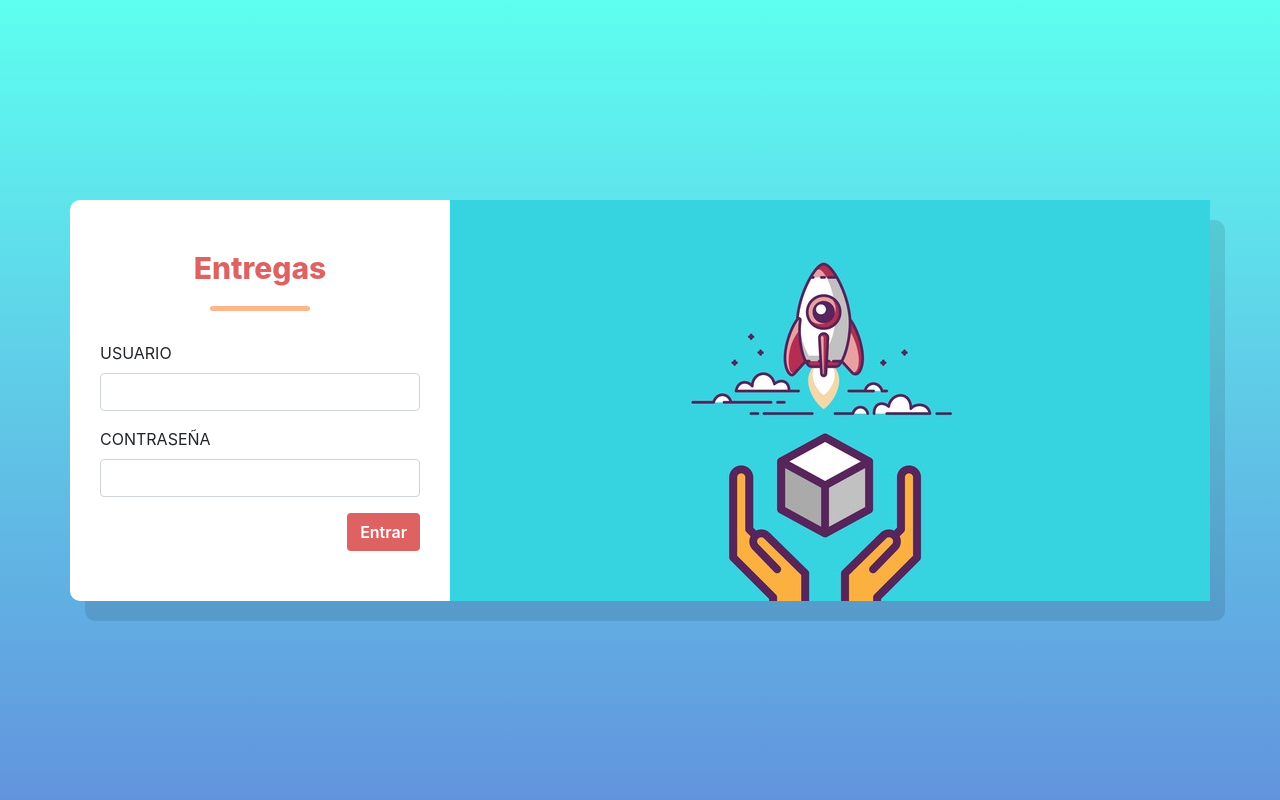
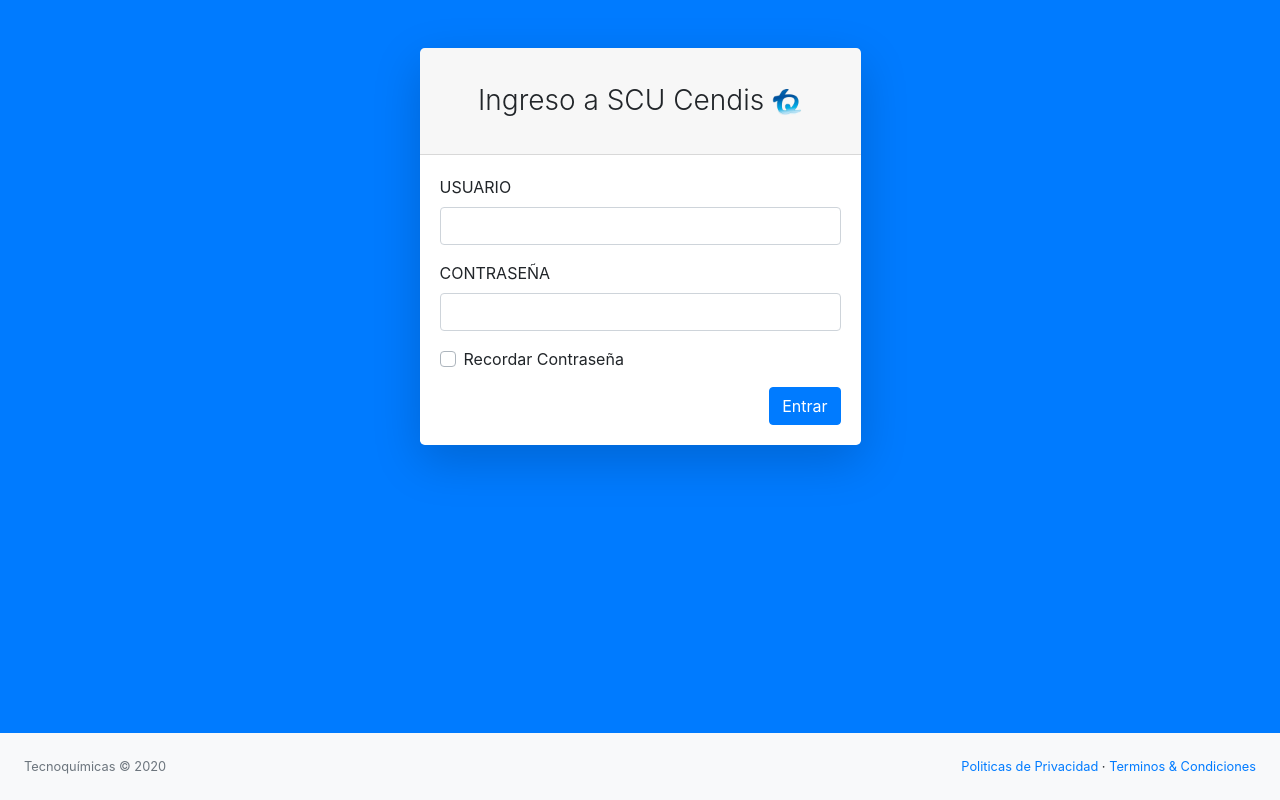
Before and after one commit to edsel9ra/checked_project_crud, a Django app: page /users/login in a window 1280 px wide. Run offline with Django 3.2, Linux system fonts and the light colour scheme; parts of the project's set-up code (start-up, migrations or seed data) failed here and were passed over; some libraries are stand-ins or nearby versions.

Commit message:
Logout add
Add logout to system and change login style

```diff
--- a/apps/checklist/templates/checklist/checklist_list.html
+++ b/apps/checklist/templates/checklist/checklist_list.html
@@ -9,10 +9,6 @@
                 <th>Quien entrega</th>
                 <th>Quien recibe</th>
                 <th>Fecha y Hora</th>
-                <th>
-                    <div class="button-group text-center"><a href="{% url 'checklist:create' %}"><button type="button"
-                                class="btn btn-primary">Chequear</button></a></div>
-                </th>
             </tr>
         </thead>
         <tbody class="text-center">
--- a/apps/users/templates/users/login.html
+++ b/apps/users/templates/users/login.html
@@ -4,23 +4,31 @@
 <html lang="es">
 
 <head>
-  <meta charset="utf-8">
-
-  <title>Entregas</title>
+  <meta charset="utf-8" />
+  <meta http-equiv="X-UA-Compatible" content="IE=edge" />
+  <meta name="viewport" content="width=device-width, initial-scale=1, shrink-to-fit=no" />
   <meta name="description" content="Deliveries Tecnoquimicas">
   <meta name="edson_ramos" content="SitePoint">
-
-  <link href="//maxcdn.bootstrapcdn.com/bootstrap/4.0.0/css/bootstrap.min.css" rel="stylesheet" id="bootstrap-css">
-  <link href="{% static 'users/login.css' %}" rel="stylesheet" type="text/css">
-
+  <title>Sistema de Chequeo Cendis TQ</title>
+  <link href="{% static 'commons/css/styles.css' %}" rel="stylesheet" />
+  <script src="https://cdnjs.cloudflare.com/ajax/libs/font-awesome/5.11.2/js/all.min.js"
+    crossorigin="anonymous"></script>
 </head>
 
-<body style="height: 100%;padding-top: 25vh;">
-  <section class="login-block">
+<body class="bg-primary">
+  <div id="layoutAuthentication">
+    <div id="layoutAuthentication_content">
+      <main>
         <div class="container">
-      <div class="row">
-        <div class="col-md-4 login-sec">
-          <h2 class="text-center">Entregas</h2>
+          <div class="row justify-content-center">
+            <div class="col-lg-5">
+              <div class="card shadow-lg border-0 rounded-lg mt-5">
+                <div class="card-header">
+                  <h3 class="text-center font-weight-light my-4">Ingreso a SCU Cendis
+                    <img id="logo" src="{% static 'commons/logo.png' %}" class="rounded" alt="...">
+                  </h3>
+                </div>
+                <div class="card-body">
                   <form class="login-form" method="POST" action="{% url 'users:login' %}">
                     <div class="form-group">
                       <label for="exampleInputEmail1" class="text-uppercase">{{ form.username.label }}</label>
@@ -30,20 +38,58 @@
                       <label for="exampleInputPassword1" class="text-uppercase">{{ form.password.label }}</label>
                       {{ form.password|add_class:'form-control' }}
                     </div>
-
-
+                    <div class="form-group">
+                      <div class="custom-control custom-checkbox"><input class="custom-control-input"
+                          id="rememberPasswordCheck" type="checkbox" /><label class="custom-control-label"
+                          for="rememberPasswordCheck">Recordar {{ form.password.label }}</label></div>
+                    </div>
                     <div class="form-check">
-              <button type="submit" class="btn btn-login float-right">Entrar</button>
+                      <button type="submit" class="btn btn-primary float-right">Entrar</button>
                     </div>
                     {% csrf_token %}
                   </form>
                 </div>
-        <div class="col-md-8 banner-sec" style="background-image: url('{% static 'users/login.jpg' %}')">
               </div>
             </div>
+          </div>
+        </div>
+      </main>
+    </div>
+    <div id="layoutAuthentication_footer">
+      <footer class="py-4 bg-light mt-auto">
+        <div class="container-fluid">
+          <div class="d-flex align-items-center justify-content-between small">
+            <div class="text-muted">Tecnoquímicas &copy; 2020</div>
+            <div>
+              <a href="#">Politicas de Privacidad</a>
+              &middot;
+              <a href="#">Terminos &amp; Condiciones</a>
+            </div>
+          </div>
+        </div>
+      </footer>
+    </div>
+  </div>
+
   </section>
-  <script src="//maxcdn.bootstrapcdn.com/bootstrap/4.0.0/js/bootstrap.min.js"></script>
-  <script src="//code.jquery.com/jquery-1.11.1.min.js"></script>
+  <script src="https://code.jquery.com/jquery-3.4.1.min.js" crossorigin="anonymous"></script>
+  <script src="https://stackpath.bootstrapcdn.com/bootstrap/4.5.0/js/bootstrap.bundle.min.js"
+    crossorigin="anonymous"></script>
+  <script src="https://code.jquery.com/jquery-3.5.1.slim.min.js"
+    integrity="sha384-DfXdz2htPH0lsSSs5nCTpuj/zy4C+OGpamoFVy38MVBnE+IbbVYUew+OrCXaRkfj"
+    crossorigin="anonymous"></script>
+  <script src="https://cdn.jsdelivr.net/npm/popper.js@1.16.0/dist/umd/popper.min.js"
+    integrity="sha384-Q6E9RHvbIyZFJoft+2mJbHaEWldlvI9IOYy5n3zV9zzTtmI3UksdQRVvoxMfooAo"
+    crossorigin="anonymous"></script>
+  <script src="https://stackpath.bootstrapcdn.com/bootstrap/4.5.0/js/bootstrap.min.js"
+    integrity="sha384-OgVRvuATP1z7JjHLkuOU7Xw704+h835Lr+6QL9UvYjZE3Ipu6Tp75j7Bh/kR0JKI"
+    crossorigin="anonymous"></script>
+  <script src="https://cdnjs.cloudflare.com/ajax/libs/jquery.formset/1.2.2/jquery.formset.min.js"
+    integrity="sha256-aYNWW6ZqiatPVPmCJdQwbA3us7Qud3ft+yUViBuCIps=" crossorigin="anonymous"></script>
+  <script src="{% static 'commons/js/scripts.js' %}"></script>
+  <script src="https://cdnjs.cloudflare.com/ajax/libs/Chart.js/2.8.0/Chart.min.js" crossorigin="anonymous"></script>
+  <script src="https://cdn.datatables.net/1.10.20/js/jquery.dataTables.min.js" crossorigin="anonymous"></script>
+  <script src="https://cdn.datatables.net/1.10.20/js/dataTables.bootstrap4.min.js" crossorigin="anonymous"></script>
 </body>
 
 </html>
--- a/apps/users/urls.py
+++ b/apps/users/urls.py
@@ -1,10 +1,11 @@
 from django.contrib import admin
 from django.urls import path, include
-from apps.users.views import LoginView, UserCreate
+from apps.users.views import LoginView, UserCreate, LogoutView
 
 app_name = 'users'
 
 urlpatterns = [
     path('login', view=LoginView.as_view(), name=LoginView.name),
     path('create', view=UserCreate.as_view(), name=UserCreate.name),
+    path('logout', view=LogoutView.as_view(), name='logout')
 ]
--- a/apps/users/views.py
+++ b/apps/users/views.py
@@ -1,28 +1,29 @@
-from django.views.generic import TemplateView, CreateView, UpdateView, ListView
+from django.views.generic import TemplateView, CreateView, UpdateView, ListView, View
 from .models import User
 from apps.users.forms import LoginForm, UserForm
 from django.shortcuts import render, redirect
-from django.contrib.auth import authenticate, login
+from django.contrib.auth import authenticate, login, logout
 from django.http import HttpResponseRedirect
 from django.utils.decorators import method_decorator
 from django.contrib.auth.decorators import login_required
 from django.urls import reverse_lazy
 
+
 class LoginView(TemplateView):
     name = 'login'
     template_name = 'users/login.html'
 
-    def get(self,request,*args,**kwargs):
+    def get(self, request, *args, **kwargs):
         form = LoginForm()
         return render(
             request,
             self.template_name,
             {
-                'form':form
+                'form': form
             }
         )
 
-    def post(self,request,*args,**kwargs):
+    def post(self, request, *args, **kwargs):
         form = LoginForm(request.POST)
 
         if not form.is_valid():
@@ -37,7 +38,8 @@ class LoginView(TemplateView):
 
         data = form.cleaned_data
 
-        user = authenticate(request,username=data.get('username'),password=data.get('password'))
+        user = authenticate(request, username=data.get(
+            'username'), password=data.get('password'))
 
         if not user:
             return render(
@@ -49,7 +51,7 @@ class LoginView(TemplateView):
                 }
             )
 
-        login(request,user)
+        login(request, user)
 
         back = request.GET.get('next')
 
@@ -58,7 +60,8 @@ class LoginView(TemplateView):
 
         return redirect('checklist:check_out_list')
 
-@method_decorator(login_required,name='dispatch')
+
+@method_decorator(login_required, name='dispatch')
 class UserCreate(CreateView):
     name = 'create'
     model = User
@@ -66,3 +69,11 @@ class UserCreate(CreateView):
 
     def get_success_url(self):
         return reverse_lazy('checklist:check_out_list')
+
+
+@method_decorator(login_required, name='dispatch')
+class LogoutView(View):
+
+    def get(self, request, *args, **kwargs):
+        logout(request)
+        return redirect('users:login')
```
Also changed, not shown: apps/checklist/templates/checklist_base.html (deleted, +0 -48 lines), apps/commons/templates/commons/base.html (+12 -13 lines), db.sqlite3. Lines whose indentation alone changed are shown as unchanged.
